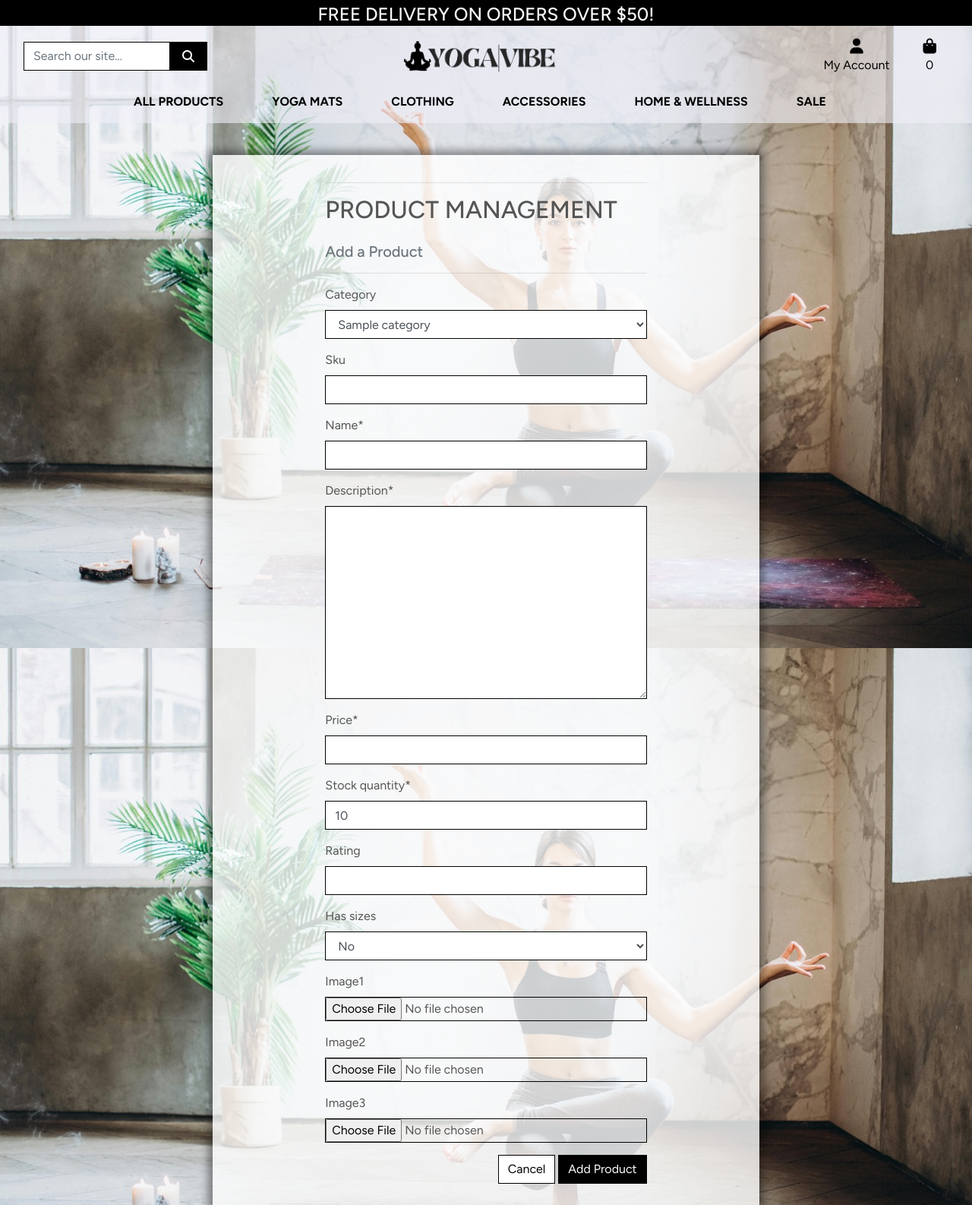
After one commit to DilaraUcar/yoga_vibe_p5, a Django app: page /products/add/ in a window 1280 px wide. The commit adds this page. Shown: the whole page at 76% size. Run offline with Django 3.2, Linux system fonts and the light colour scheme; tables that the repository leaves empty hold one stand-in row (values such as "Sample post"); parts of the project's set-up code (start-up, migrations or seed data) failed here and were passed over; some libraries are stand-ins or nearby versions.

Commit message:
Add product view, url, template and custom styles

```diff
--- /dev/null
+++ b/products/forms.py
@@ -0,0 +1,18 @@
+from django import forms
+from .models import Product, Category
+
+
+class ProductForm(forms.ModelForm):
+
+    class Meta:
+        model = Product
+        fields = '__all__'
+
+    def __init__(self, *args, **kwargs):
+        super().__init__(*args, **kwargs)
+        categories = Category.objects.all()
+        friendly_names = [(c.id, c.get_friendly_name()) for c in categories]
+
+        self.fields['category'].choices = friendly_names
+        for field_name, field in self.fields.items():
+            field.widget.attrs['class'] = 'border-black rounded-0'
--- a/products/models.py
+++ b/products/models.py
@@ -34,9 +34,6 @@ class Product(models.Model):
     image1 = models.ImageField(upload_to='product_imgs/', default='product_imgs/noimage.png', null=True, blank=True)
     image2 = models.ImageField(upload_to='product_imgs/', null=True, blank=True)
     image3 = models.ImageField(upload_to='product_imgs/', null=True, blank=True)
-    colors = models.CharField(max_length=100, blank=True, null=True, help_text="Enter comma-separated colors")  # Field for color options
-    video = models.FileField(upload_to='product_videos/', null=True, blank=True)  # For uploading video files
-
 
     def __str__(self):
         return self.name
--- /dev/null
+++ b/products/templates/products/add_product.html
@@ -0,0 +1,31 @@
+{% extends "base.html" %}
+{% load static %}
+
+{% block page_header %}
+    <div class="container header-container">
+        <div class="row">
+            <div class="col"></div>
+        </div>
+    </div>
+{% endblock %}
+
+{% block content %}
+<div class="container custom-add-product-form">
+    <div class="row justify-content-center"> <!-- Centering the entire content -->
+        <div class="col-12 col-md-8">
+            <hr>
+            <h2 class="logo-font mb-4">Product Management</h2>
+            <h5 class="text-muted">Add a Product</h5>
+            <hr>
+            <form method="POST" action="{% url 'add_product' %}" class="form mb-2" enctype="multipart/form-data">
+                {% csrf_token %}
+                {{ form | crispy }}
+                <div class="text-right">
+                    <a class="btn btn-outline-black rounded-0" href="{% url 'products' %}">Cancel</a>
+                    <button class="btn btn-black rounded-0" type="submit">Add Product</button>
+                </div>
+            </form>
+        </div>
+    </div>
+</div>
+{% endblock %}
--- a/products/urls.py
+++ b/products/urls.py
@@ -3,5 +3,6 @@ from . import views
 
 urlpatterns = [
     path('', views.all_products, name='products'),
-    path('<product_id>', views.product_detail, name='product_detail'),
+    path('<int:product_id>/', views.product_detail, name='product_detail'),
+    path('add/', views.add_product, name='add_product'),
 ]
--- a/products/views.py
+++ b/products/views.py
@@ -2,9 +2,9 @@ from django.shortcuts import render, redirect, reverse, get_object_or_404
 from django.contrib import messages
 from django.db.models import Q
 from .models import Product, Category
+from .forms import ProductForm
 
 # Create your views here.
-
 def all_products(request):
     """ A view to show all products, including sorting and search queries """
 
@@ -48,3 +48,14 @@ def product_detail(request, product_id):
     }
 
     return render(request, 'products/product_detail.html', context)
+
+
+def add_product(request):
+    """ Add a product to the store """
+    form = ProductForm()
+    template = 'products/add_product.html'
+    context = {
+        'form': form,
+    }
+
+    return render(request, template, context)
--- a/profiles/static/profiles/css/profile.css
+++ b/profiles/static/profiles/css/profile.css
@@ -7,7 +7,7 @@
     background-color: rgba(255, 255, 255, 0.8);
     padding: 20px 35px;
     margin-top: 40px;
-    max-width: 900px; /* Adjust the value as needed */
+    max-width: 750px !important; /* Adjust the value as needed */
 }
 
 .order-history {
@@ -24,6 +24,7 @@
 @media (max-width: 425px) {
     .custom-overlay-profile-form {
      margin-top: 100px;
+     width: min-content;
     }
  }
 
--- a/static/css/base.css
+++ b/static/css/base.css
@@ -272,6 +272,15 @@ body {
     font-weight: bold;
 }
 
+/* -------------------------------- Add products form */
+.custom-add-product-form {
+    box-shadow: 0 0 10px 6px rgba(0, 0, 0, 0.4);
+    background-color: rgba(255, 255, 255, 0.8);
+    padding: 20px 35px;
+    margin-top: 40px;
+    max-width: 720px !important; /* Adjust the value as needed */
+}
+
 /* -------------------------------- Media Queries */
 
 /* Slightly larger container on xl screens */
@@ -312,4 +321,9 @@ body {
    .custom-overlay {
     margin-top: 100px;
    }
+
+   .custom-add-product-form {
+    margin-top: 100px;
+    width: min-content;
+   }
 }
```
